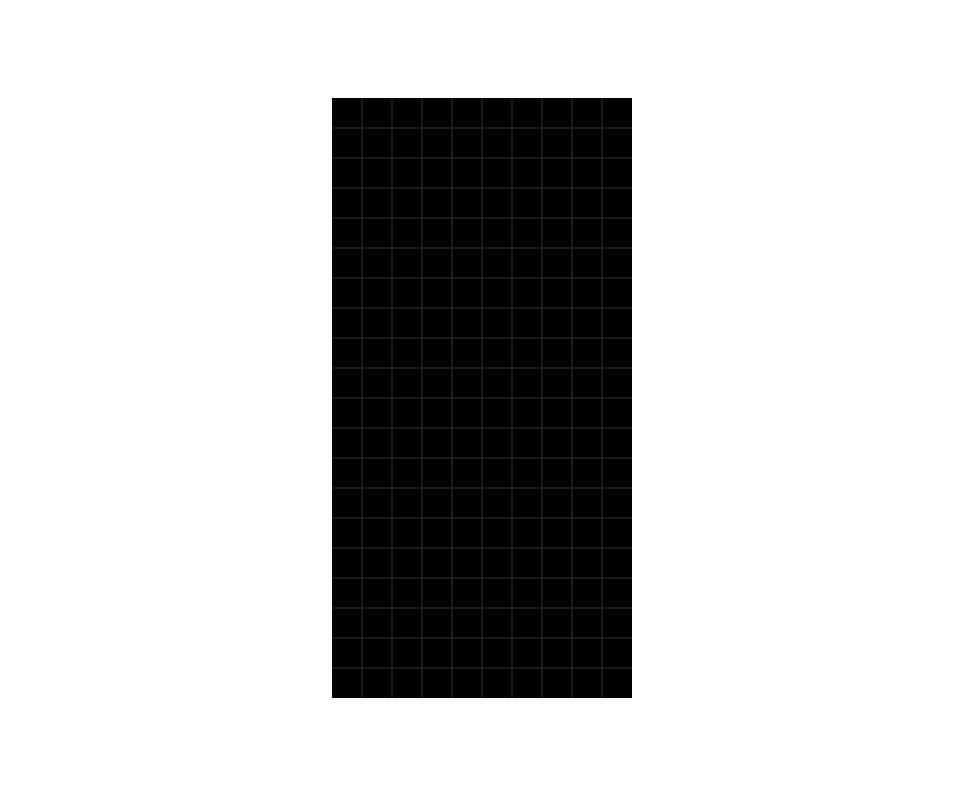
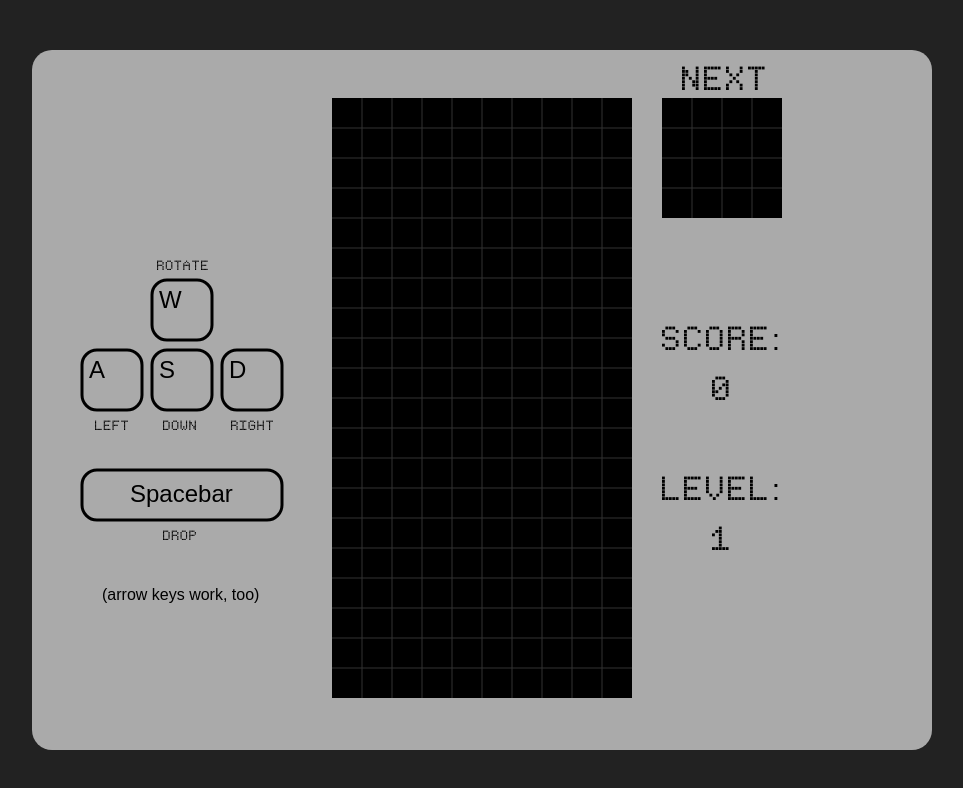
Before and after one commit to eisbaerBorealis/personal, a React app in the folder learning/summer-challenges/ch1-tetris/: page / in a window 1280 px wide. Shown: the top 788 px of the page, without its empty margins (158-1121 px from the left). Built offline with nearby package versions, Linux system fonts and the light colour scheme.

Commit message:
Visually ready
Added style and SVG to prepare the basic game board. Prepped API calls and block colors.

```diff
--- a/learning/summer-challenges/ch1-tetris/public/index.html
+++ b/learning/summer-challenges/ch1-tetris/public/index.html
@@ -1,5 +1,5 @@
 <!DOCTYPE html>
-<html lang="en">
+<html lang="en" class="theme-main">
 <head>
   <meta charset="UTF-8">
   <meta name="viewport" content="width=device-width, initial-scale=1.0">
--- a/learning/summer-challenges/ch1-tetris/src/App.js
+++ b/learning/summer-challenges/ch1-tetris/src/App.js
@@ -5,6 +5,7 @@ const App = () => {
 
   return (
     <div id="appDiv">
+      <svg id="uiSVG" width="900" height="700" xmlns="http://www.w3.org/2000/svg"></svg>
       <Game />
     </div>
   );
--- a/learning/summer-challenges/ch1-tetris/src/Game.js
+++ b/learning/summer-challenges/ch1-tetris/src/Game.js
@@ -1,5 +1,7 @@
 import React, { Component } from 'react';
-import {initializeSVG} from './graphics.js';
+// import {initializeSVG} from './graphics.js';
+import * as graphics from './graphics.js';
+import * as api from './api.js';
 
 class Game extends Component {
   constructor(props) {
@@ -17,7 +19,9 @@ componentDidMount() {
   this.interval = setInterval(this.doTick, 50);
   console.log('eisDEBUG: Game.componentDidMount()');
   console.log('eisDEBUG: this.state.counter is ' + this.state.counter);
-  initializeSVG();
+  // initializeSVG();
+  graphics.initializeBoardSVG();
+  graphics.initializeUISVG();
 }
 
 componentWillUnmount() {
--- /dev/null
+++ b/learning/summer-challenges/ch1-tetris/src/api.js
@@ -0,0 +1,6 @@
+export const startGame = () => {}
+export const moveLeft = () => {}
+export const moveRight = () => {}
+export const rotate = () => {}
+export const down = () => {}
+export const drop = () => {}
--- a/learning/summer-challenges/ch1-tetris/src/graphics.js
+++ b/learning/summer-challenges/ch1-tetris/src/graphics.js
@@ -1,6 +1,6 @@
-export const initializeSVG = () => {
+export const initializeBoardSVG = () => {
   let boardSVG = document.getElementById('gameSVG');
-  let svgHTML = '<rect id="svgBackground" width="300" height="600" x="0" y="0" fill="black" />';
+  let svgHTML = '<rect id="boardSvgBackground" width="300" height="600" x="0" y="0" />';
 
   for(let i = 1; i < 10; i++) {
     svgHTML += '<line class="svgGrid" x1="' + (30*i) + '" y1="0" x2="' + (30*i) + '" y2="600" />';
@@ -13,4 +13,46 @@ export const initializeSVG = () => {
   boardSVG.innerHTML = svgHTML;
 };
 
+export const initializeUISVG = () => {
+  let uiSVG = document.getElementById('uiSVG');
+  let svgHTML = '<rect id="uiSvgBackground" width="900" height="700" x="0" y="0" rx="20" />';
+
+  // "NEXT" square
+  svgHTML += '<rect x="630" y="48" width="120" height="120"/>';
+  for(let i = 1; i < 4; i++) {
+    svgHTML += '<line class="svgGrid" x1="' + (630+30*i) + '" y1="48" x2="' + (630+30*i) + '" y2="168" />';
+    svgHTML += '<line class="svgGrid" x1="630" y1="' + (48+30*i) + '" x2="750" y2="' + (48+30*i) + '" />';
+  }
+
+  // Long Tetris map
+  // svgHTML += '<rect x="210" y="48" width="60" height="600"/>';
+
+  svgHTML += '<rect class="svgKey" width="60"  height="60" x="120" y="230" rx="15" />'; // W
+  svgHTML += '<rect class="svgKey" width="60"  height="60" x="50"  y="300" rx="15" />'; // A
+  svgHTML += '<rect class="svgKey" width="60"  height="60" x="120" y="300" rx="15" />'; // S
+  svgHTML += '<rect class="svgKey" width="60"  height="60" x="190" y="300" rx="15" />'; // D
+  svgHTML += '<rect class="svgKey" width="200" height="50" x="50"  y="420" rx="15" />'; // Space
+
+  svgHTML += '<text class="svgTextPlain" x="127" y="258">W</text>';
+  svgHTML += '<text class="svgTextPlain" x="57" y="328">A</text>';
+  svgHTML += '<text class="svgTextPlain" x="127" y="328">S</text>';
+  svgHTML += '<text class="svgTextPlain" x="197" y="328">D</text>';
+  svgHTML += '<text class="svgTextPlain" x="98" y="452">Spacebar</text>';
+  svgHTML += '<text class="svgTextPlainSmall" x="70" y="550">(arrow keys work, too)</text>';
+
+  svgHTML += '<text class="svgTextPixelBig" x="650" y="40">NEXT</text>';
+  svgHTML += '<text class="svgTextPixelBig" x="630" y="300">SCORE:</text>';
+  svgHTML += '<text class="svgTextPixelBig" x="630" y="450">LEVEL:</text>';
+  svgHTML += '<text class="svgTextPixelBig" id="svgScore" x="680" y="350">0</text>';
+  svgHTML += '<text class="svgTextPixelBig" id="svgLevel" x="680" y="500">1</text>';
+
+  svgHTML += '<text class="svgTextPixelSmall" x="125" y="220">ROTATE</text>';
+  svgHTML += '<text class="svgTextPixelSmall" x="63" y="380">LEFT</text>';
+  svgHTML += '<text class="svgTextPixelSmall" x="131" y="380">DOWN</text>';
+  svgHTML += '<text class="svgTextPixelSmall" x="199" y="380">RIGHT</text>';
+  svgHTML += '<text class="svgTextPixelSmall" x="131" y="490">DROP</text>';
+
+  uiSVG.innerHTML = svgHTML;
+};
+
 // export const testFunction = () => {}
--- a/learning/summer-challenges/ch1-tetris/src/index.js
+++ b/learning/summer-challenges/ch1-tetris/src/index.js
@@ -1,6 +1,7 @@
 import React from 'react';
 import { createRoot } from 'react-dom/client';
 import './style.css';
+import './themes.css';
 import App from './App';
 
 const container = document.getElementById('root');
--- a/learning/summer-challenges/ch1-tetris/src/style.css
+++ b/learning/summer-challenges/ch1-tetris/src/style.css
@@ -1,13 +1,58 @@
-html, body {
+html, body, #root, #appDiv {
   height: 100%;
   width: 100%;
   margin: 0px;
+}
+
+#appDiv {
   display: flex;
   justify-content: center;
   align-items: center;
+  background: var(--color-main-background);
+}
+
+#uiSVG {
+  position: fixed;
+}
+
+#gameDiv {
+  z-index: 1;
 }
 
 .svgGrid {
   stroke-width: 1;
   stroke: #333333;
 }
+
+.svgKey {
+  fill: none;
+  stroke-width: 3;
+  stroke: #000000;
+}
+
+#boardSvgBackground {
+  fill: var(--color-board-background);
+}
+
+#uiSvgBackground {
+  fill: var(--color-ui-background);
+}
+
+.svgTextPixelBig {
+  font-family: EisbaerPixels, Arial;
+  font-size: 30px;
+}
+
+.svgTextPixelSmall {
+  font-family: EisbaerPixels, Arial;
+  font-size: 12px;
+}
+
+.svgTextPlain {
+  font-family: Arial;
+  font-size: 24px;
+}
+.svgTextPlainSmall {
+  font-family: Arial;
+  font-size: 16px;
+}
--- /dev/null
+++ b/learning/summer-challenges/ch1-tetris/src/themes.css
@@ -0,0 +1,32 @@
+.theme-main {
+  --color-main-background: #222222;
+  --color-board-background: #000000;
+  --color-ui-background: #aaaaaa;
+
+  --color-i-block-vibrant: #ccad14;
+  --color-i-block-dull: #807126;
+  --color-i-block-faint: #fce77e;
+  --color-j-block-vibrant: #51cc14;
+  --color-j-block-dull: #448026;
+  --color-j-block-faint: #a8fc7e;
+  --color-l-block-vibrant: #14cc70;
+  --color-l-block-dull: #268053;
+  --color-l-block-faint: #7efcbd;
+  --color-o-block-vibrant: #148fcc;
+  --color-o-block-dull: #266280;
+  --color-o-block-faint: #7ed2fc;
+  --color-s-block-vibrant: #3314cc;
+  --color-s-block-dull: #352680;
+  --color-s-block-faint: #937efc;
+  --color-t-block-vibrant: #cc14cc;
+  --color-t-block-dull: #802680;
+  --color-t-block-faint: #fc7efc;
+  --color-z-block-vibrant: #cc1433;
+  --color-z-block-dull: #802635;
+  --color-z-block-faint: #fc7e93;
+}
+
+@font-face {
+  font-family: 'EisbaerPixels';
+  src: local('EisbaerPixels'), url('./fonts/EisbaerPixels-Regular.otf') format('opentype');
+}
```
Also changed, not shown: learning/summer-challenges/ch1-tetris/src/fonts/EisbaerPixels-Regular.otf (added), 1 other file (tests, documents, lock files or other folders). Lines whose indentation alone changed are shown as unchanged.
